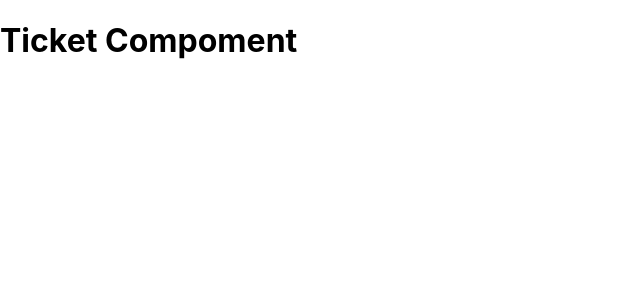
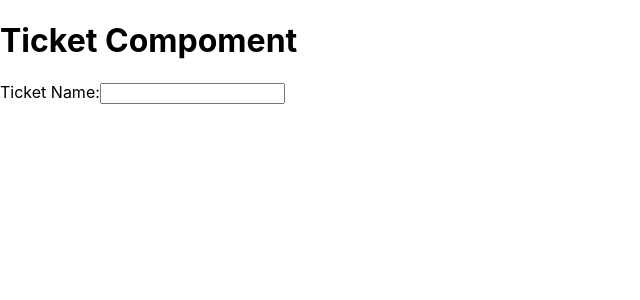
Before and after one commit to iandersonalmeida/Ticket-Reservation-System, a React (Create React App) app: page /ticketform in a window 1280 px wide. Shown: the top 300 px of the page, without its empty margins (0-640 px from the left). Built offline with nearby package versions, Linux system fonts and the light colour scheme.

Commit message:
modify file TicketForm.jsx

```diff
--- a/src/components/TicketForm.jsx
+++ b/src/components/TicketForm.jsx
@@ -11,6 +11,12 @@ class TicketForm extends Component {
         return (
             <div>
                 <h1>Ticket Compoment</h1>
+                     <form>
+                        <label>
+                            Ticket Name:
+                            <input type="text" />
+                        </label>
+                     </form>
 
             </div>
         );
```
